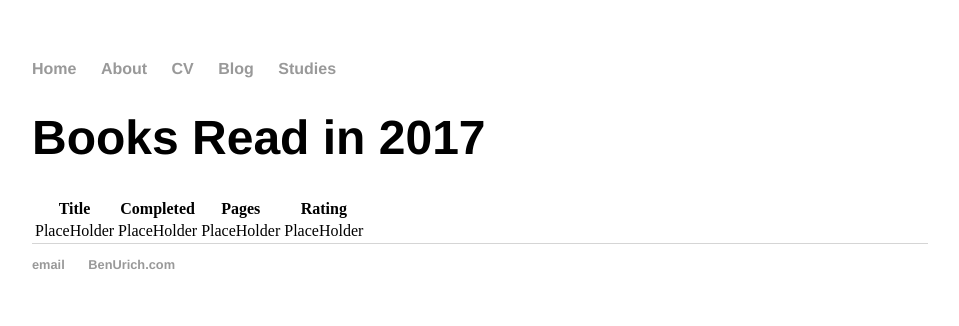
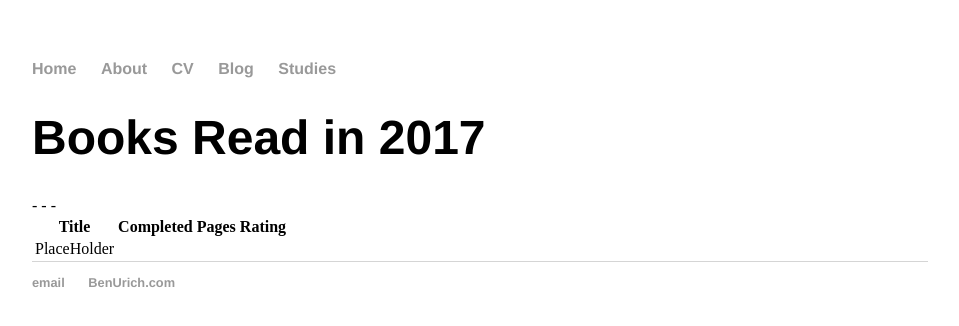
Before and after one commit to farmboy01/farmboy01.github.io, a Jekyll site: the page built from studies.html, in a window 1280 px wide. Shown: the top 326 px of the page, without its empty margins (160-1119 px from the left). Built offline with Jekyll 4.4.1, drawn with Linux system fonts in a browser that asks for light colours.

Commit message:
Update studies.html

```diff
--- a/studies.html
+++ b/studies.html
@@ -8,7 +8,10 @@ title: Ben's Studies
 		<tr><th>Title</th><th>Completed</th><th>Pages</th><th>Rating</th></tr>
 		{% for book in site.data.books %}
 		  <tr>
-	            <td> {{ book.title }} </td><td> {{ book.title }} </td><td> {{ book.title}} </td><td> {{ book.title }} </td>
+		    <td> {{ book.title }} </td>
+ -	            <td> {{ book.completedDate }} </td>
+ -		    <td> {{ book.pages }} </td>
+ -		    <td> {{ book.rating }} </td>
 		  </tr>
                 {% endfor %}
          </table>
```
